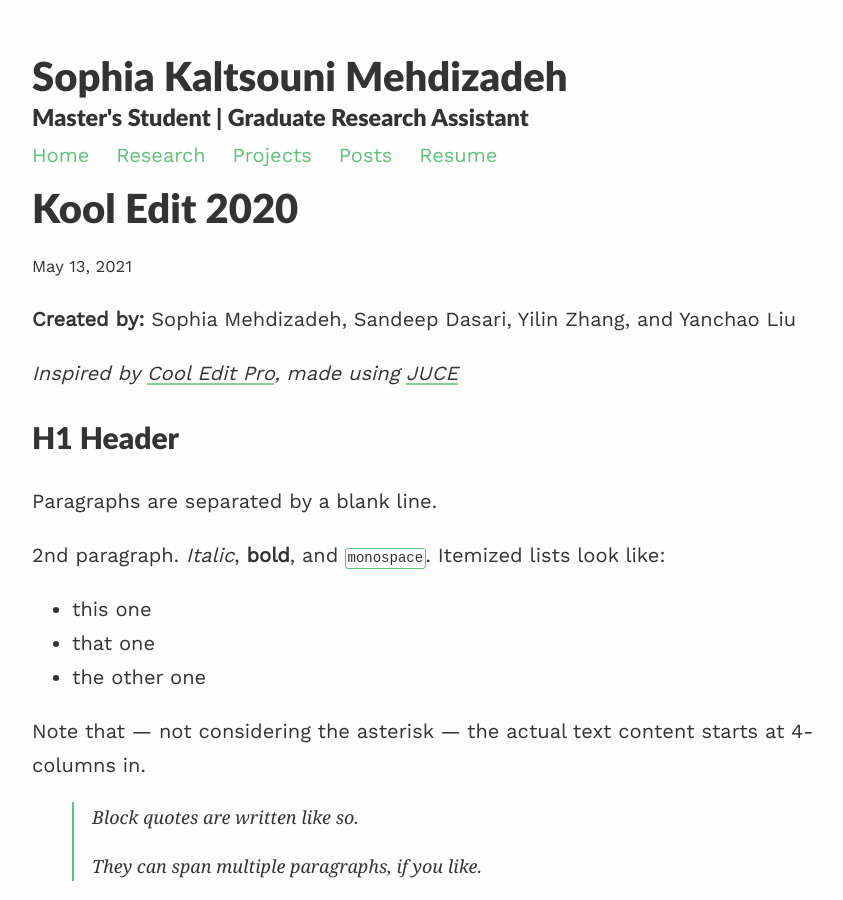
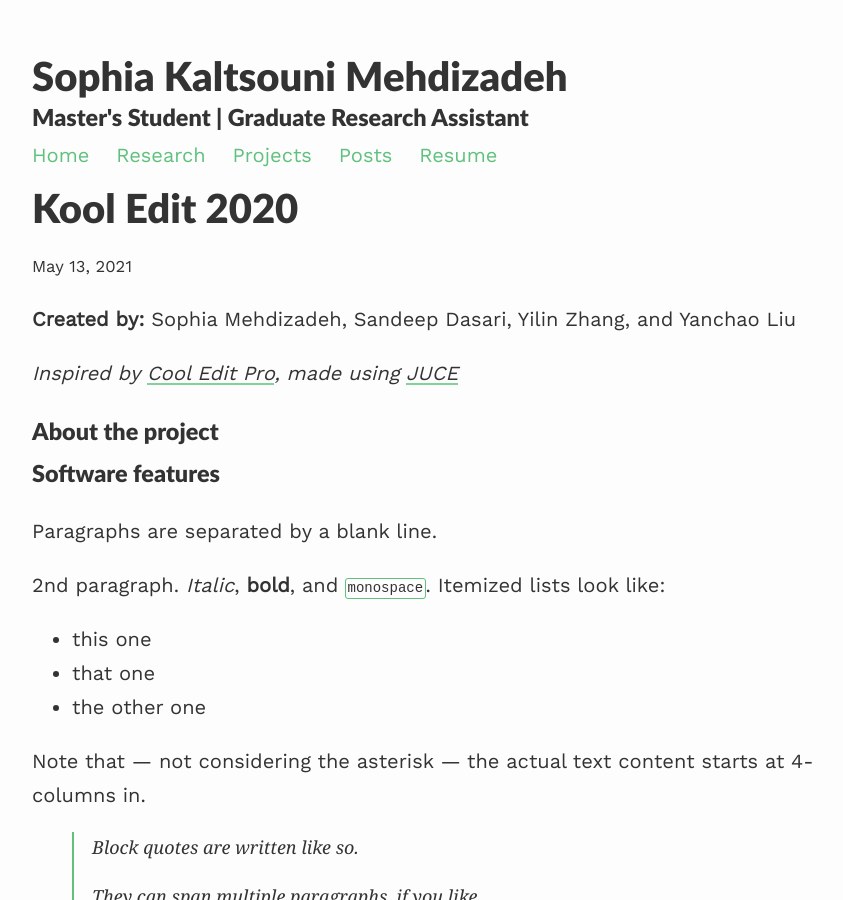
Before and after one commit to smehdizadeh/smehdizadeh.github.io, a Jekyll site: the page built from _projects/2_project.md, in a window 1280 px wide and 900 px high. Shown: the whole window, without its empty margins (208-1051 px from the left). Built offline with Jekyll 4.4.1, drawn with Linux system fonts in a browser that asks for light colours; nearby versions of some CDN libraries.

Commit message:
Update 2_project.md

```diff
--- a/_projects/2_project.md
+++ b/_projects/2_project.md
@@ -1,15 +1,16 @@
 ---
 layout: post
 title: Kool Edit 2020
-description: A simple audio WAV editor made using JUCE
+description: An easy-to-use audio WAV editor made using JUCE
 ---
 
 **Created by:** Sophia Mehdizadeh, Sandeep Dasari, Yilin Zhang, and Yanchao Liu
 
 *Inspired by [Cool Edit Pro](https://www.techspot.com/downloads/327-cool-edit-pro.html), made using [JUCE](https://juce.com/)*
 
-H1 Header
-============
+### About the project ###
+
+### Software features ###
 
 Paragraphs are separated by a blank line.
 
```
